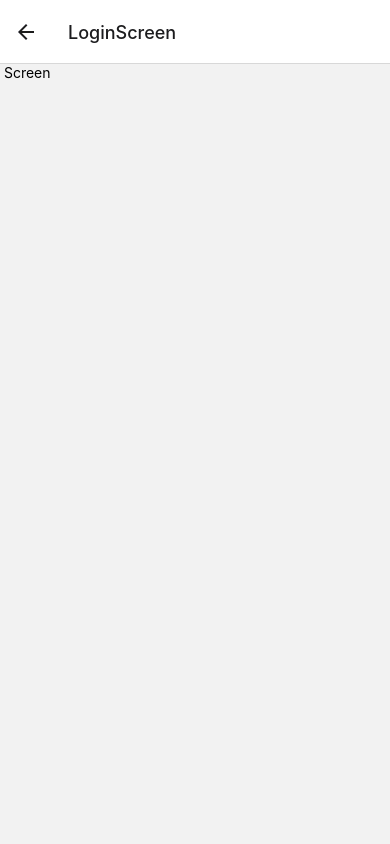
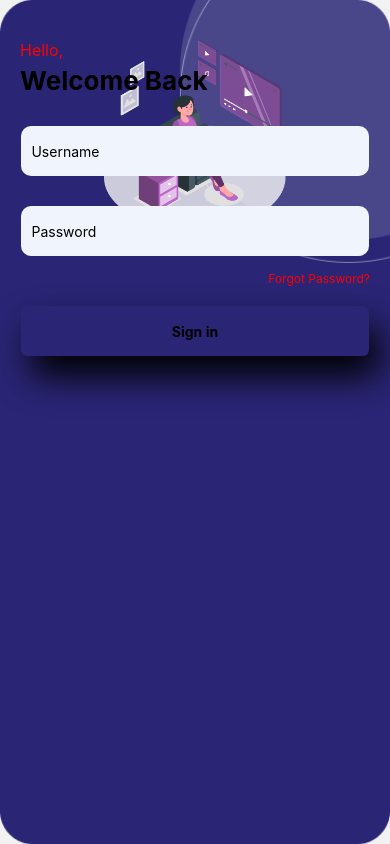
Before and after one commit to ashishpansuriya/Online-Course-App, a React Native app: screen /LoginScreen in a window 390 px wide. Built offline with nearby package versions, Linux system fonts and the light colour scheme.

Commit message:
login screen

```diff
--- /dev/null
+++ b/app/components/Colors.js
@@ -0,0 +1,27 @@
+/* eslint-disable prettier/prettier */
+export default {
+  primaryColor: '#FFF',
+  accentColor: '#ff6f00',
+
+  Red: '#FF0000',
+  White: ' #FFFFFF',
+  Cyan: '#00FFFF',
+  Silver: '#C0C0C0',
+
+  Blue: '#0000FF',
+  Grey: '#808080',
+  DarkBlue: '#2A2575',
+  Black: '#000000',
+
+  LightBlue: '#ADD8E6',
+  Orange: '#FFA500',
+  Purple: '#800080',
+  Brown: '#A52A2A',
+  Yellow: '#FFFF00',
+  Maroon: '#800000',
+  Lime: '#00FF00',
+  Green: '#008000',
+  Magenta: '#FF00FF',
+  Olive: '#808000',
+  Pink: '#FFC0CB',
+};
--- a/app/navigator/ScreenNavigator.js
+++ b/app/navigator/ScreenNavigator.js
@@ -23,7 +23,10 @@ const ScreenNavigator = () => {
                   headerShown: false,
                 }}
     />
-    <Stack.Screen name="LoginScreen" component={LoginScreen} />
+    <Stack.Screen name="LoginScreen" component={LoginScreen}  options={{
+                  title: "Home",
+                  headerShown: false,
+                }} />
 
     <Stack.Screen name="SignUpScreen" component={SignUpScreen} />
 
--- a/app/screen/IntroScreen.js
+++ b/app/screen/IntroScreen.js
@@ -6,16 +6,15 @@ import {
   Text,
   ImageBackground,
   StatusBar,
+  SafeAreaView,
+  TouchableOpacity,
   Image,
-  Button,
 } from 'react-native';
-import {TouchableOpacity} from 'react-native-gesture-handler';
 const IntroScreen = props => {
   return (
-    <View style={styles.droidSafeArea}>
+    <SafeAreaView style={styles.droidSafeArea}>
       <ImageBackground
         source={require('../assets/image/appbg.png')}
-        onPress={() => props.navigation.navigate('LoginScreen')}
         style={styles.mainContainer}>
         <StatusBar backgroundColor="transparent" translucent={true} />
 
@@ -33,23 +32,27 @@ const IntroScreen = props => {
             Let's easy fast with Studee {'\n'} Watch video learning anytime{' '}
           </Text>
 
-          <TouchableOpacity style={styles.button}>
+          <TouchableOpacity
+            style={styles.button}
+            onPress={() => props.navigation.navigate('LoginScreen')}>
             <Text style={{color: 'black', fontWeight: 'bold'}}>Sign in</Text>
           </TouchableOpacity>
 
-          <TouchableOpacity style={styles.buttonSignUp} onPress={() => {}}>
+          <TouchableOpacity
+            style={styles.buttonSignUp}
+            onPress={() => props.navigation.navigate('SignUpScreen')}>
             <Text style={{color: 'white', fontWeight: 'bold'}}>Sign up</Text>
           </TouchableOpacity>
         </View>
       </ImageBackground>
-    </View>
+    </SafeAreaView>
   );
 };
 
 const styles = StyleSheet.create({
   sectionContainer: {
-    marginTop: 32,
-    paddingHorizontal: 24,
+    flex: 1,
+
   },
   image: {
     width: '60%',
--- a/app/screen/LoginScreen.js
+++ b/app/screen/LoginScreen.js
@@ -1,11 +1,57 @@
 /* eslint-disable prettier/prettier */
 import React from 'react';
-import {StyleSheet, View, Text} from 'react-native';
+import {
+  StyleSheet,
+  View,
+  Text,
+  ImageBackground,
+  StatusBar,
+  TouchableOpacity,
+  Image,
+  KeyboardAvoidingView,
+  TextInput,
+  Platform,
+  Dimensions,
+} from 'react-native';
+import Colors from '../components/Colors';
 
-const LoginScreen = () => {
+const LoginScreen = props => {
+  const keyboardVerticalOffset = Platform.OS === 'ios' ? 40 : 0;
+
   return (
-    <View>
-      <Text> Screen </Text>
+    <View style={styles.droidSafeArea}>
+      <ImageBackground
+        source={require('../assets/image/appbg.png')}
+        style={[styles.fixed, styles.containter]}>
+
+        <StatusBar backgroundColor="transparent" translucent={true} />
+
+        <Image
+          source={require('../assets/image/amico.png')}
+          style={styles.image}
+        />
+        <View style={[styles.fixed, styles.scrollview]}>
+          <Text style={styles.text}>Hello,</Text>
+
+          <Text style={styles.welcomeText}>Welcome Back</Text>
+
+          <KeyboardAvoidingView
+            behavior="position"
+            keyboardVerticalOffset={keyboardVerticalOffset}>
+            <TextInput style={styles.userName} placeholder="Username" />
+
+            <TextInput style={styles.userName} placeholder="Password" />
+          </KeyboardAvoidingView>
+
+          <Text style={styles.forgot}>Forgot Password?</Text>
+
+          <TouchableOpacity
+            style={styles.button}
+            onPress={() => props.navigation.navigate('LoginScreen')}>
+            <Text style={{color: 'black', fontWeight: 'bold'}}>Sign in</Text>
+          </TouchableOpacity>
+        </View>
+      </ImageBackground>
     </View>
   );
 };
@@ -14,6 +60,132 @@ const styles = StyleSheet.create({
   sectionContainer: {
     marginTop: 32,
     paddingHorizontal: 24,
+  },
+  image: {
+    width: '70%',
+    height: 190,
+    alignSelf: 'center',
+    alignContent: 'center',
+    marginTop: 40,
+    resizeMode: 'contain',
+  },
+  text: {
+    alignContent: 'center',
+    alignSelf: 'flex-start',
+    marginLeft: 20,
+    marginTop: 40,
+    fontSize: 16,
+    color: Colors.Red,
+  },
+  forgot: {
+    alignContent: 'center',
+    alignSelf: 'flex-end',
+    marginRight: 20,
+    marginTop: 15,
+    fontSize: 12,
+    color: 'red',
+  },
+  containter: {
+    width: Dimensions.get('window').width, //for full screen
+    height: Dimensions.get('window').height, //for full screen
+  },
+  fixed: {
+    position: 'absolute',
+    top: 0,
+    left: 0,
+    right: 0,
+    bottom: 0,
+  },
+  scrollview: {
+    backgroundColor: 'transparent',
+  },
+
+  userName: {
+    alignSelf: 'center',
+    backgroundColor: '#F0F4FD',
+    width: '89%',
+    marginTop: 30,
+    paddingLeft: 10,
+    borderRadius: 10,
+    height: 50,
+  },
+  welcomeText: {
+    alignContent: 'center',
+    alignSelf: 'flex-start',
+    marginLeft: 20,
+    marginTop: 5,
+    fontSize: 26,
+    fontWeight: 'bold',
+    color: 'black',
+  },
+
+  droidSafeArea: {
+    flex: 1,
+  },
+  textStudiee: {
+    fontSize: 60,
+    alignSelf: 'center',
+    marginTop: 20,
+    color: '#A020F0',
+    fontWeight: 'bold',
+  },
+  textsmall: {
+    fontSize: 46,
+  },
+  button: {
+    display: 'flex',
+    height: 50,
+    width: '89%',
+    borderRadius: 6,
+    textShadowColor: 'white',
+    justifyContent: 'center',
+    alignSelf: 'center',
+    alignItems: 'center',
+    backgroundColor: Colors.DarkBlue,
+    shadowColor: '#000000',
+    shadowOpacity: 4,
+    marginTop: 20,
+    color: 'white',
+    shadowOffset: {
+      height: 20,
+      width: 10,
+    },
+    shadowRadius: 35,
+  },
+
+  cardAnimation: {
+    height: '100%',
+    width: '100%',
+    borderRadius: 26,
+    textShadowColor: 'white',
+    backgroundColor: '#ffffff',
+    shadowColor: '#000000',
+    shadowOpacity: 4,
+    marginTop: 10,
+  },
+
+  buttonSignUp: {
+    display: 'flex',
+    height: 50,
+    width: '80%',
+    borderRadius: 11,
+    justifyContent: 'center',
+    alignSelf: 'center',
+    alignItems: 'center',
+    backgroundColor: '#7F7CAC',
+    shadowColor: '#000000',
+    shadowOpacity: 10,
+    marginTop: 30,
+    shadowOffset: {
+      height: 20,
+      width: 10,
+    },
+    shadowRadius: 35,
+  },
+
+  mainContainer: {
+    width: '100%',
+    height: '100%',
   },
   sectionTitle: {
     fontSize: 24,
```
Also changed, not shown: package.json (+4 -4 lines), 2 other files (tests, documents, lock files or other folders).
